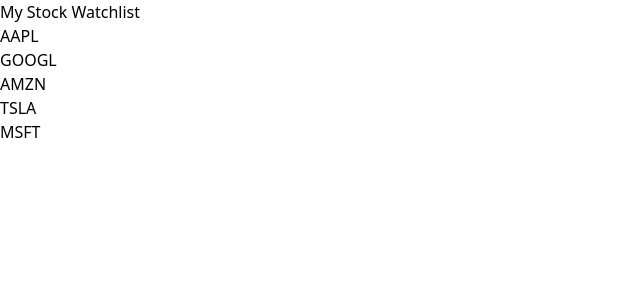
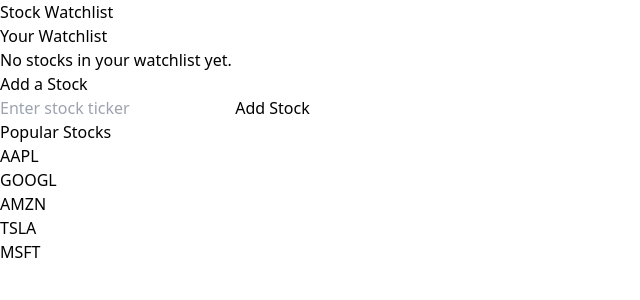
Before and after one commit to arian-hadi/Stonks-Flask-Based-Stock-Watchlist-Application, a Flask app: page /watchlist/ in a window 1280 px wide. Shown: the top 300 px of the page, without its empty margins (0-640 px from the left). Run offline with Flask 3, Linux system fonts and the light colour scheme.

Commit message:
raw view add functionality

```diff
--- a/app/blueprints/watchlist/routes.py
+++ b/app/blueprints/watchlist/routes.py
@@ -1,8 +1,17 @@
-from flask import Blueprint,render_template
+from flask import Blueprint, render_template, request
 
-watchlist_bp = Blueprint('watchlist_bp', __name__)
+watchlist_bp = Blueprint('watchlist', __name__)
 
-@watchlist_bp.route('/')
+# Store user stocks temporarily (in memory)
+user_stocks = []
+
+@watchlist_bp.route('/', methods=['GET', 'POST'])
 def watchlist():
-    stocks = ["AAPL", "GOOGL", "AMZN", "TSLA", "MSFT"]
-    return render_template("watchlist.html",stocks = stocks)
+    stocks = ["AAPL", "GOOGL", "AMZN", "TSLA", "MSFT"]  # Predefined stock suggestions
+
+    if request.method == "POST":
+        new_stock = request.form.get("stock")
+        if new_stock and new_stock not in user_stocks:  # Prevent duplicates
+            user_stocks.append(new_stock)
+
+    return render_template("watchlist.html", stocks=stocks, user_stocks=user_stocks)
--- a/app/templates/watchlist.html
+++ b/app/templates/watchlist.html
@@ -5,14 +5,37 @@
     <meta charset="UTF-8">
     <meta name="viewport" content="width=device-width, initial-scale=1.0">
     <link href="{{url_for('static',filename='css/output.css')}}" rel="stylesheet">
-    <title>Watchlist</title>
+    <title>Document</title>
 </head>
 <body>
-    <h1>My Stock Watchlist</h1>
+    <h1>Stock Watchlist</h1>
+
+    <!-- Display user-selected stocks -->
+    <h2>Your Watchlist</h2>
+    <ul>
+        {% if user_stocks %}
+            {% for stock in user_stocks %}
+                <li>{{ stock }}</li>
+            {% endfor %}
+        {% else %}
+            <li>No stocks in your watchlist yet.</li>
+        {% endif %}
+    </ul>
+
+    <!-- Form to add stocks -->
+    <h2>Add a Stock</h2>
+    <form method="post">
+        <input type="text" name="stock" placeholder="Enter stock ticker" required>
+        <button type="submit">Add Stock</button>
+    </form>
+
+    <!-- Predefined stock list -->
+    <h2>Popular Stocks</h2>
     <ul>
         {% for stock in stocks %}
-        <li>{{ stock }}</li>
+            <li>{{ stock }}</li>
         {% endfor %}
     </ul>
 </body>
 </html>
+</html>
--- a/pyproject.toml
+++ b/pyproject.toml
@@ -10,6 +10,8 @@
 flask = "^3.1.0"
 flask-sqlalchemy = "3.1.1"
 jinja2 = "^3.1.5"
+requests = "^2.32.3"
+flask-wtf = "^1.2.2"
 
 
 [build-system]
```
Also changed, not shown: app/forms.py (added), 1 other file.
